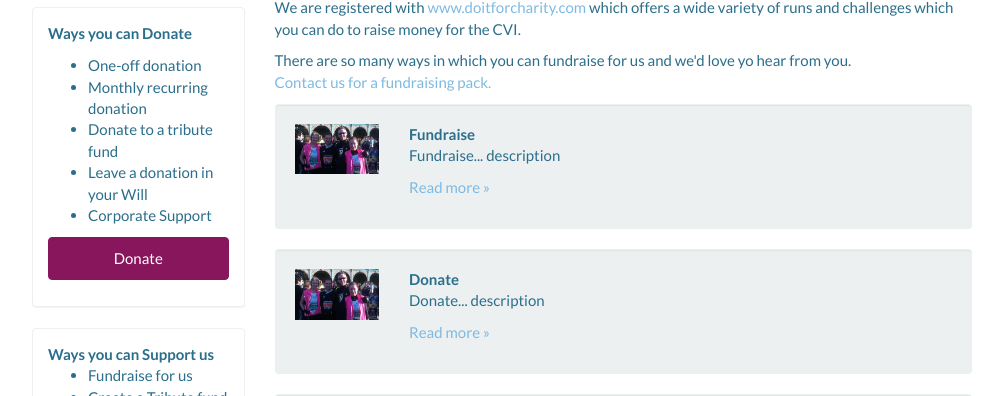
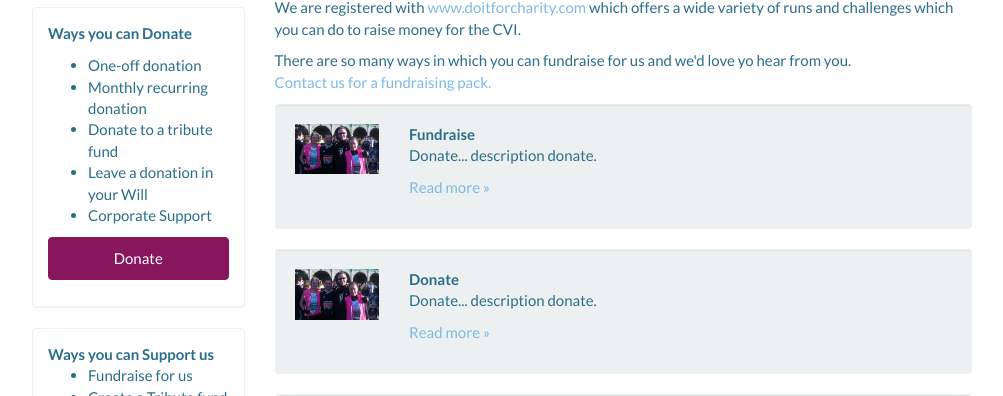
Before and after one commit to CancerVaccine/cancervaccine.github.io, a Jekyll site: the page built from support-us/fundraise/index.html, in a window 1280 px wide and 900 px high. Shown: the part 411-807 px from the top of the window, without its empty margins (138-1141 px from the left). Built offline with Jekyll 4.4.1, drawn with Linux system fonts in a browser that asks for light colours.

Commit message:
Updated '/_includes/support-us-links.html' via CloudCannon

```diff
--- a/_includes/support-us-links.html
+++ b/_includes/support-us-links.html
@@ -5,7 +5,7 @@
       <img src="/assets/images/migrated/jo-and-jen-10k-monica-W.jpg" class="img-responsive col-xs-2" alt="Responsive image" />
         <div class=" col-xs-10">
           <strong class="editable">{{ include.title }}</strong>
-          <p class="editable">{{ include.description }}</p>
+          <p class="editable">Donate... description donate.</p>
           <p class="editable"><a href="{{ include.link }}">Read more &raquo;</a></p>
           <p></p>
         </div>
```
